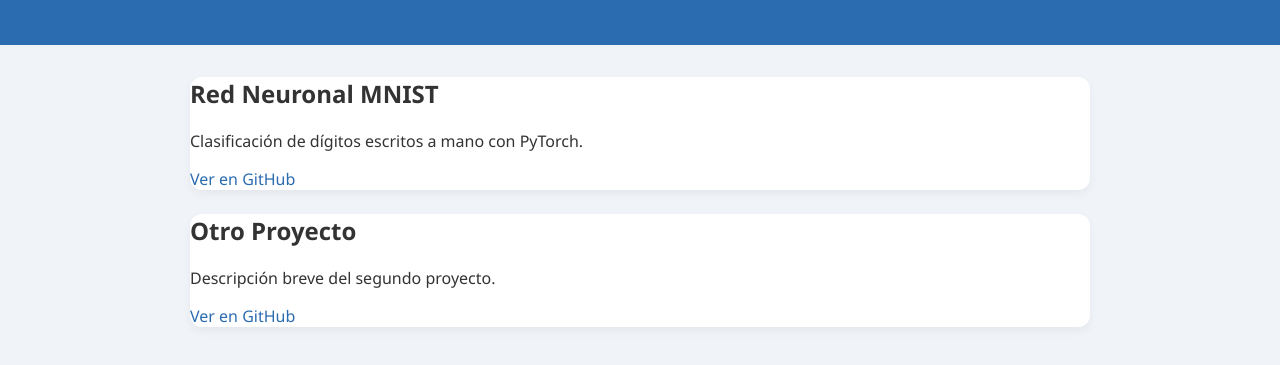
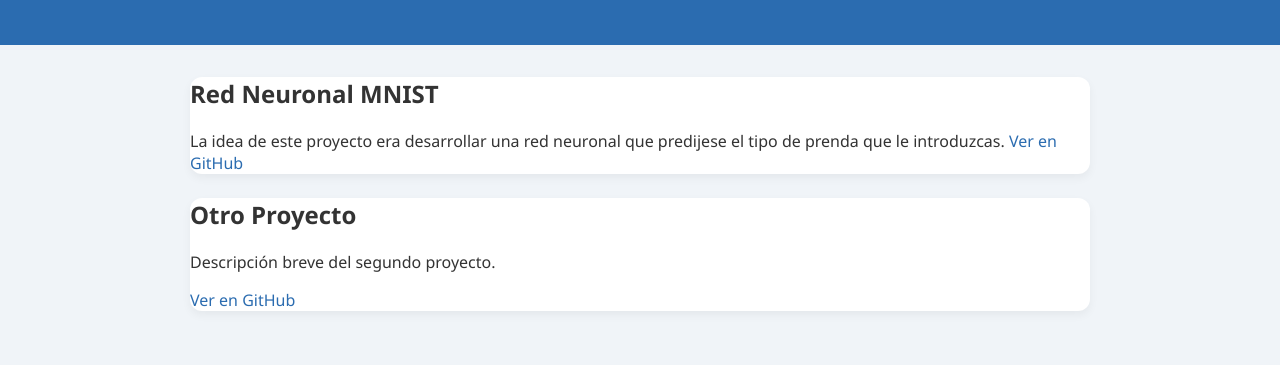
Before and after one commit to Albadisan/AlbaDS, a plain HTML site: page index.html in a window 1280 px wide. Shown: the part 121-486 px from the top of the page. Drawn offline with Linux system fonts and the light colour scheme.

Commit message:
Update index.html

```diff
--- a/index.html
+++ b/index.html
@@ -64,7 +64,7 @@
 
     <div class="proyecto">
       <h2>Red Neuronal MNIST</h2>
-      <p>Clasificación de dígitos escritos a mano con PyTorch.</p>
+      <p>La idea de este proyecto era desarrollar una red neuronal que predijese el tipo de prenda que le introduzcas.
       <a href="https://github.com/tuusuario/red-neuronal-mnist" target="_blank">Ver en GitHub</a>
     </div>
 
```
